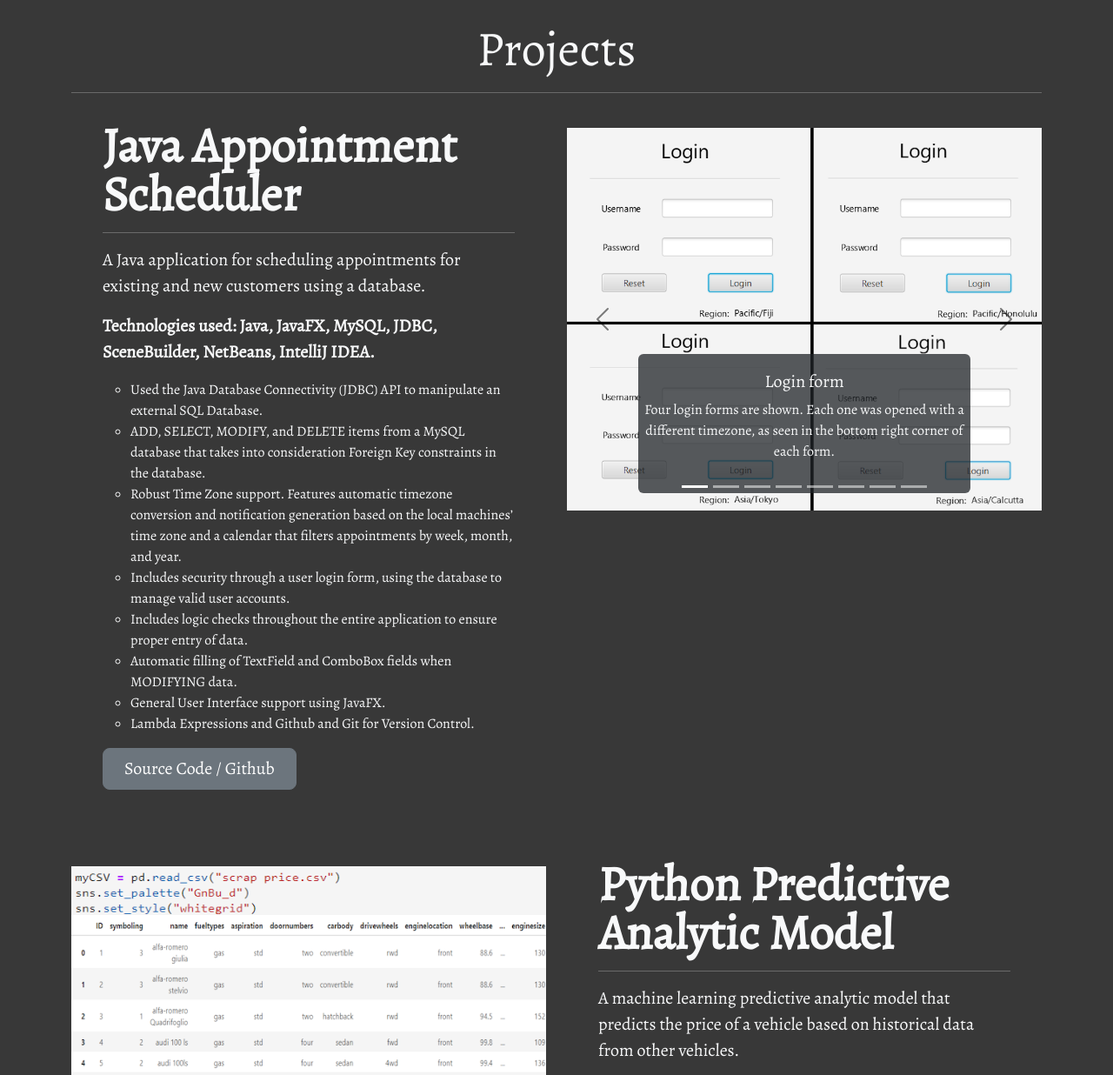
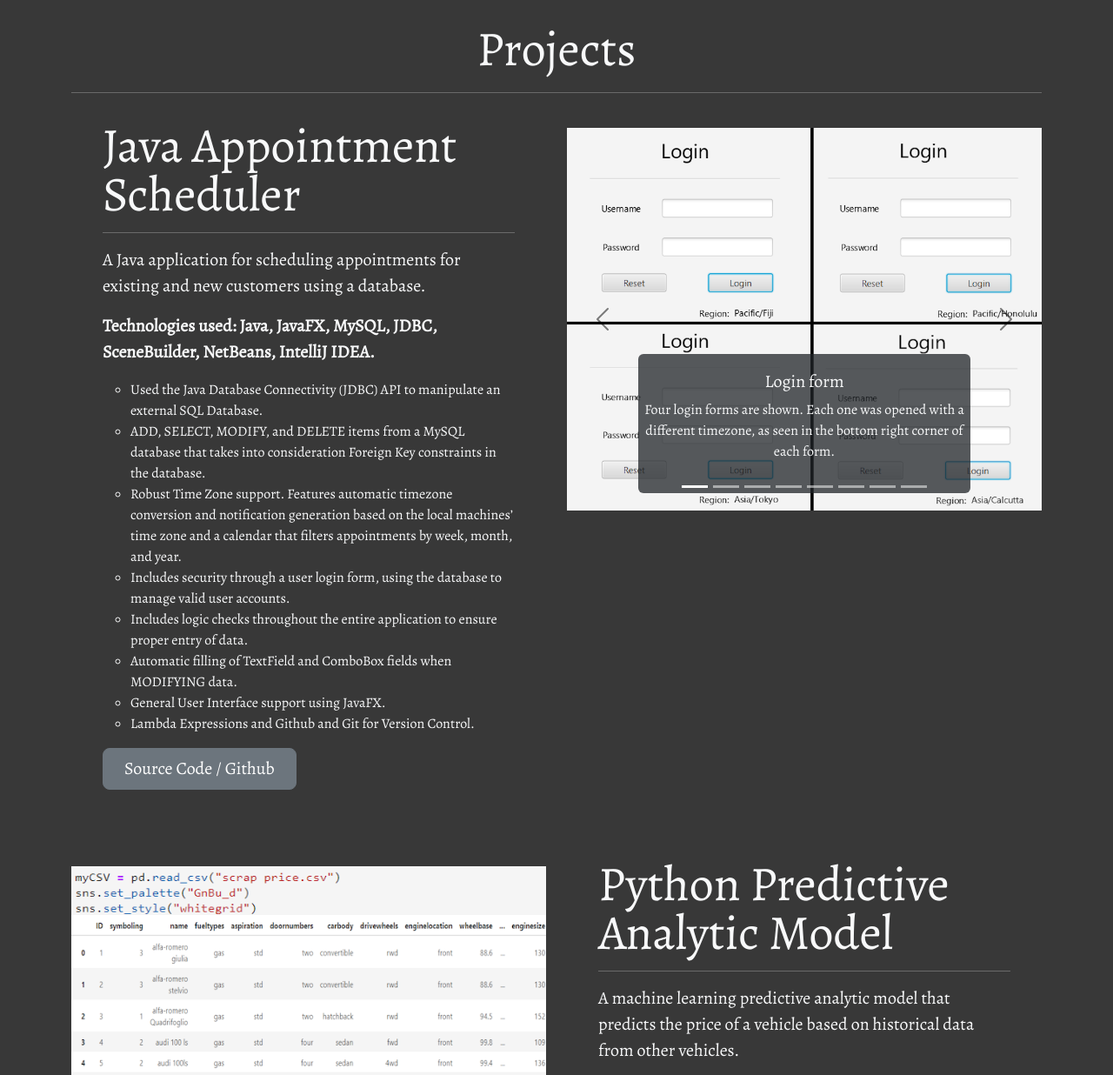
Before and after one commit to Xenonous/DylanFranklin.github.io, a plain HTML site: page index.html in a window 1280 px wide. Shown: the part 2736-3972 px from the top of the page at 87% size. Drawn offline with nearby package versions, Linux system fonts and the light colour scheme.

Commit message:
Fixed Font Format

```diff
--- a/index.html
+++ b/index.html
@@ -325,7 +325,7 @@
       <div class="row">
         <!--FIRST PART (DESCRIPTION)-->
         <div class="col-lg-6 p-3 p-lg-5 pt-lg-3">
-            <h2 class="display-4 fw-bold lh-1 text-light ">Java Appointment Scheduler</h2> <hr>
+            <h2 class="display-4 lh-1 text-light ">Java Appointment Scheduler</h2> <hr>
             <p class="lead text-light">A Java application for scheduling appointments for existing and new customers using a database.</p>
             <p class="lead fw-bold text-light"> Technologies used:  Java, JavaFX, MySQL, JDBC, SceneBuilder, NetBeans, IntelliJ IDEA. </p>
             <ul class="projectLists text-light">
@@ -527,7 +527,7 @@
         </div>
 
         <div class="col-lg-6 p-3 p-lg-5 pt-lg-3">
-          <h2 class="display-4 fw-bold lh-1 text-light ">Python Predictive Analytic Model</h2> <hr>
+          <h2 class="display-4 lh-1 text-light ">Python Predictive Analytic Model</h2> <hr>
           <p class="lead text-light">A machine learning predictive analytic model that predicts the price of a vehicle based on historical data from other vehicles.</p>
           <p class="lead fw-bold text-light"> Technologies used: Python, pyCharm, Jupyter Notebook, Binder. </p>
           <ul class="projectLists text-light">
```
